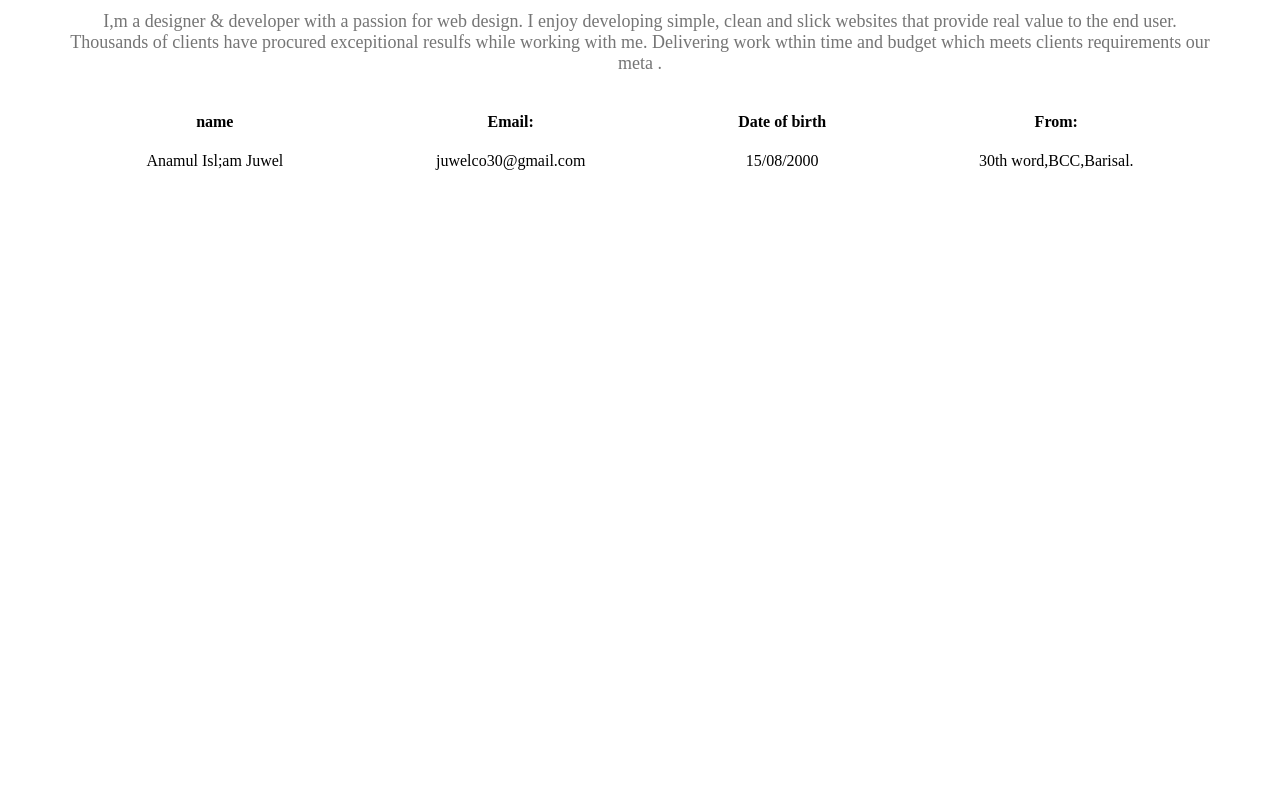
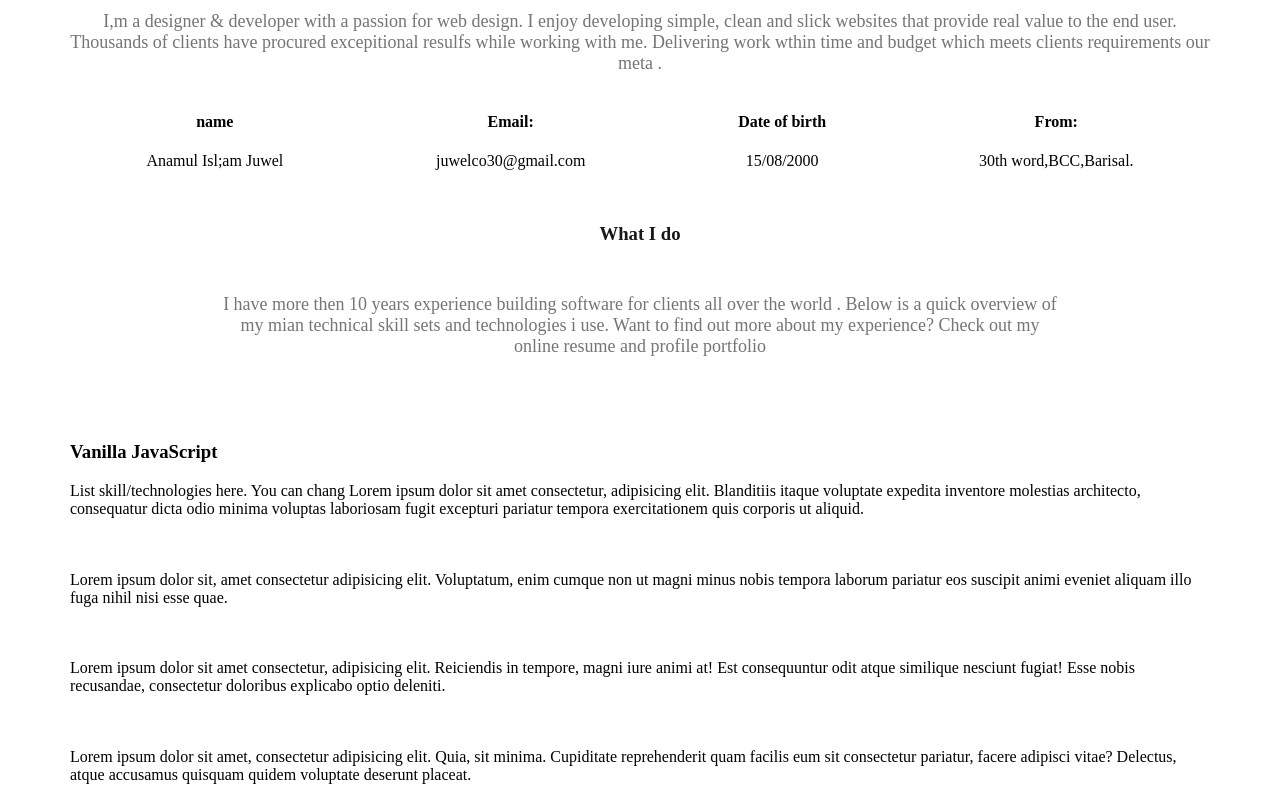
Before and after one commit to juwelco30/webdeveloper--portfolio, a plain HTML site: page index.html in a window 1280 px wide. Shown: the part 1075-1875 px from the top of the page. Before the commit the page ends 1408 px from the top, so only its background shows below. Drawn offline with nearby package versions, Linux system fonts and the light colour scheme.

Commit message:
added skill

```diff
--- a/index.html
+++ b/index.html
@@ -58,6 +58,44 @@
               </div>
             </div>
         </scetion>
+        <!-- what i do section start    -->
+<section>
+    <h3 class="section-title">What I do</h3>
+    <p id="what-i-do-description" class="section-description">I have more then 10 years experience building software for clients all over the world .
+        Below is a quick overview of my mian technical skill sets and technologies i use.
+        Want to find out more about my experience?
+        Check out my online resume and profile portfolio</p>
+     <div class="skills-container">
+        <div class="skill">
+            <img src="" alt="">
+            <h3 class="skill-title">Vanilla JavaScript</h3>
+            <p class="skill-description">List skill/technologies here.
+                You can chang Lorem ipsum dolor sit amet consectetur, adipisicing elit. Blanditiis itaque voluptate expedita inventore molestias architecto,
+                 consequatur dicta odio minima voluptas laboriosam fugit excepturi pariatur tempora exercitationem quis corporis ut aliquid.
+            </p>
+        </div>
+        <div class="skill">
+            <img src="" alt="">
+            <h3 class="skill-title"></h3>
+            <p class="skill-description">Lorem ipsum dolor sit, amet consectetur adipisicing elit. Voluptatum, enim cumque
+                non ut magni minus nobis tempora laborum pariatur eos suscipit animi eveniet aliquam illo fuga nihil nisi esse quae.</p>
+        </div>
+        <div class="skill">
+            <img src="" alt="">
+            <h3 class="skill-title"></h3>
+            <p class="skill-description">Lorem ipsum dolor sit amet consectetur, adipisicing elit. Reiciendis in tempore, magni iure animi at! Est consequuntur odit atque similique nesciunt fugiat! Esse nobis recusandae,
+                 consectetur doloribus explicabo optio deleniti.</p>
+        </div>
+        <div class="skill">
+            <img src="" alt="">
+            <h3 class="skill-title"></h3>
+            <p class="skill-description">Lorem ipsum dolor sit amet, consectetur adipisicing elit. Quia, sit minima. Cupiditate reprehenderit quam facilis eum sit consectetur pariatur, facere adipisci vitae? Delectus,
+                 atque accusamus quisquam quidem voluptate deserunt placeat.</p>
+        </div>
+
+     </div>
+    </section>
+
     </main>
     <footer>
 
--- a/protfolio.css
+++ b/protfolio.css
@@ -125,3 +125,7 @@ main{
 .about-info{
     text-align: center;
 }
+
+#what-i-do-description{
+  padding: 30px 150px;
+}
```
